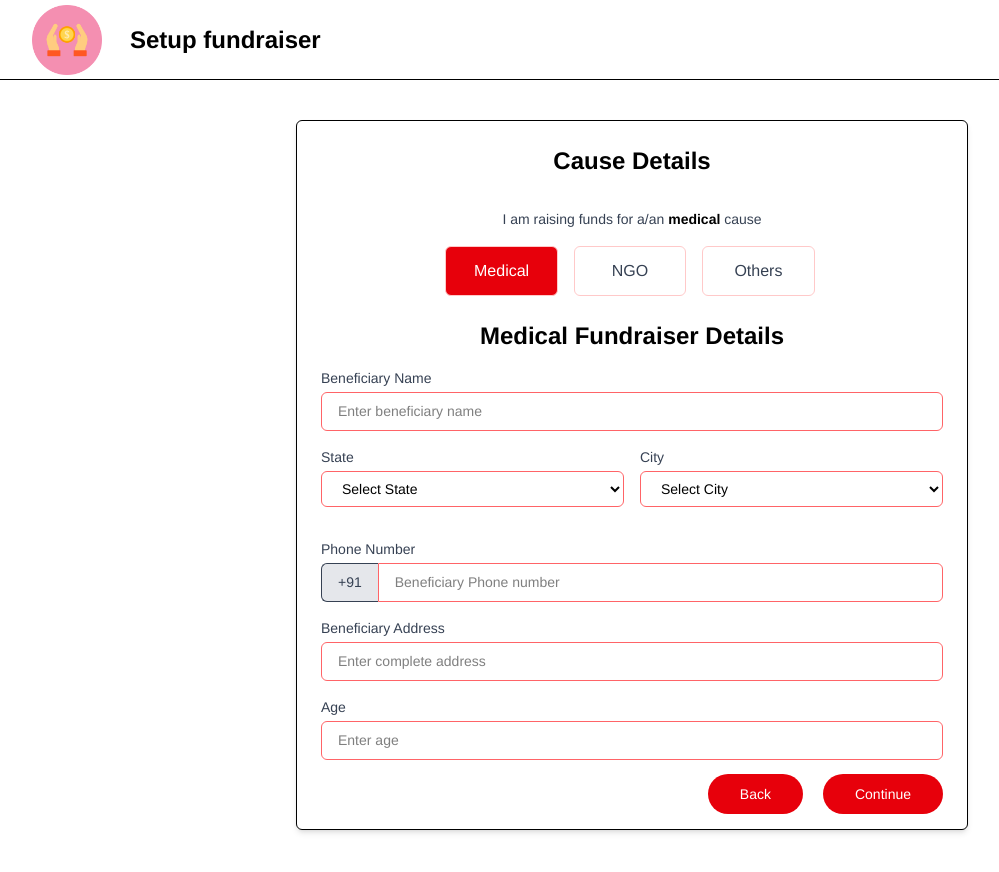
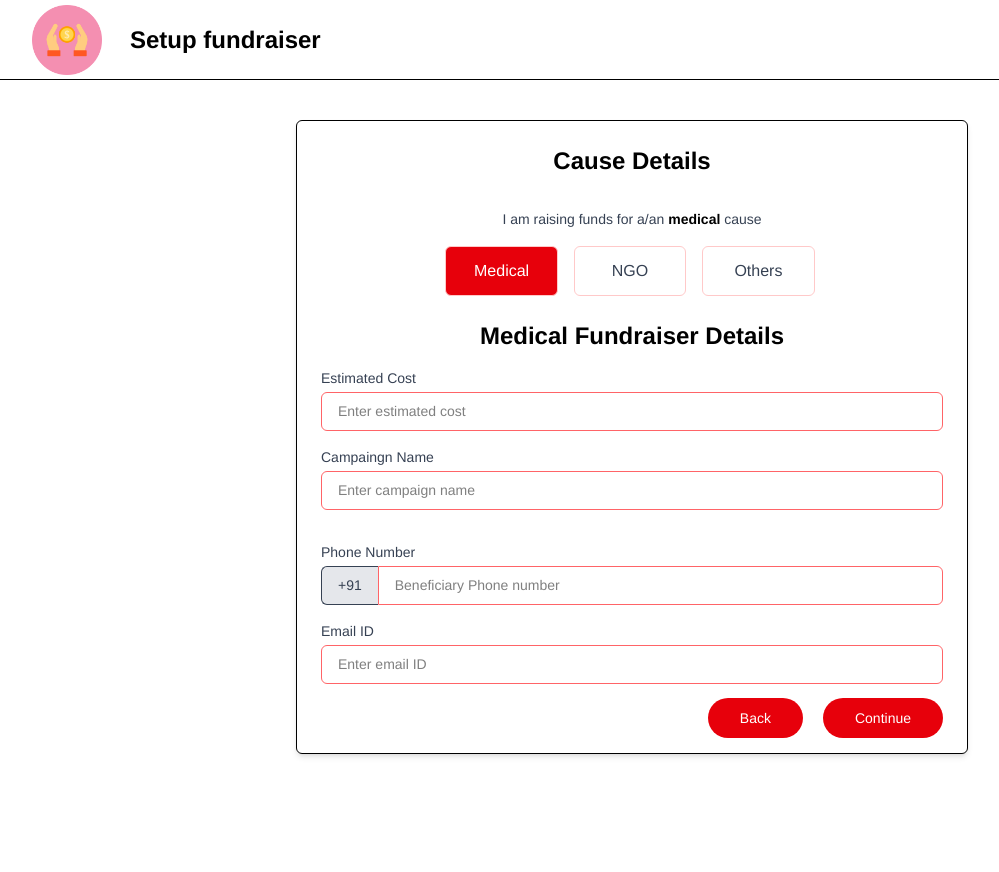
Before and after one commit to jaypawar2004/Donate-Box, a React (Vite) app: page /fundraiser in a window 1280 px wide. Shown: the top 872 px of the page, without its empty margins (8-1007 px from the left). Built offline with nearby package versions, Linux system fonts and the light colour scheme.

Commit message:
commit basicd

```diff
--- a/src/Fundraiser/BasicDetails.jsx
+++ b/src/Fundraiser/BasicDetails.jsx
@@ -84,55 +84,30 @@ const BasicDetails = () => {
               </h1>
               <div>
                     <label className="block mb-1 text-sm text-gray-700">
-                  Beneficiary Name
+                      Estimated Cost
+                    </label>
+                    <input
+                      type="number"
+                      name="estimatedCost"
+                      value={formData.estimatedCost}
+                      onChange={handleChange}
+                      className="w-full px-4 py-2 border border-red-400 rounded-md focus:outline-none focus:ring-2 focus:ring-red-500"
+                      placeholder="Enter estimated cost"
+                    />
+                  </div>
+
+                  <div>
+                    <label className="block mb-1 text-sm text-gray-700">
+                      Campaingn Name
                     </label>
                     <input
                       type="text"
-                  name="beneficiaryName"
-                  value={formData.beneficiaryName}
+                      name="campaignName"
+                      value={formData.campaignName}
                       onChange={handleChange}
                       className="w-full px-4 py-2 border border-red-400 rounded-md focus:outline-none focus:ring-2 focus:ring-red-500"
-                  placeholder="Enter beneficiary name"
+                      placeholder="Enter campaign name"
                     />
-              </div>
-
-
-
-              <div className="grid grid-cols-2 gap-4">
-                <div>
-                  <label className="block mb-1 text-sm text-gray-700">
-                    State
-                  </label>
-                  <select
-                    name="state"
-                    value={formData.state}
-                    onChange={handleChange}
-                    className="w-full px-4 py-2 border border-red-400 rounded-md focus:outline-none focus:ring-2 focus:ring-red-500"
-                  >
-                    <option value="">Select State</option>
-                    <option value="maharashtra">Maharashtra</option>
-                    <option value="delhi">Delhi</option>
-                    <option value="karnataka">Karnataka</option>
-                    {/* Add more states as needed */}
-                  </select>
-                </div>
-                <div>
-                  <label className="block mb-1 text-sm text-gray-700">
-                    City
-                  </label>
-                  <select
-                    name="city"
-                    value={formData.city}
-                    onChange={handleChange}
-                    className="w-full px-4 py-2 border border-red-400 rounded-md focus:outline-none focus:ring-2 focus:ring-red-500"
-                  >
-                    <option value="">Select City</option>
-                    <option value="mumbai">Mumbai</option>
-                    <option value="delhi">Delhi</option>
-                    <option value="bangalore">Bangalore</option>
-                    {/* Add more cities as needed */}
-                  </select>
-                </div>
                   </div>
 
                   <div className='mt-4'>
@@ -152,29 +127,15 @@ const BasicDetails = () => {
 
                   <div>
                     <label className="block mb-1 text-sm text-gray-700">
-                  Beneficiary Address
+                      Email ID
                     </label>
                     <input
-                  name="beneficiaryAddress"
-                  value={formData.beneficiaryAddress}
+                      type="email"
+                      name="email"
+                      value={formData.email}
                       onChange={handleChange}
                       className="w-full px-4 py-2 border border-red-400 rounded-md focus:outline-none focus:ring-2 focus:ring-red-500"
-                  placeholder="Enter complete address"
-                  rows="3"
-                />
-              </div>
-
-              <div>
-                <label className="block mb-1 text-sm text-gray-700">Age</label>
-                <input
-                  type="number"
-                  name="age"
-                  value={formData.age}
-                  onChange={handleChange}
-                  className="w-full px-4 py-2 border border-red-400 rounded-md focus:outline-none focus:ring-2 focus:ring-red-500"
-                  placeholder="Enter age"
-                  min="0"
-                  max="120"
+                      placeholder="Enter email ID"
                     />
                   </div>
             </div>
```
Lines whose indentation alone changed are shown as unchanged.
